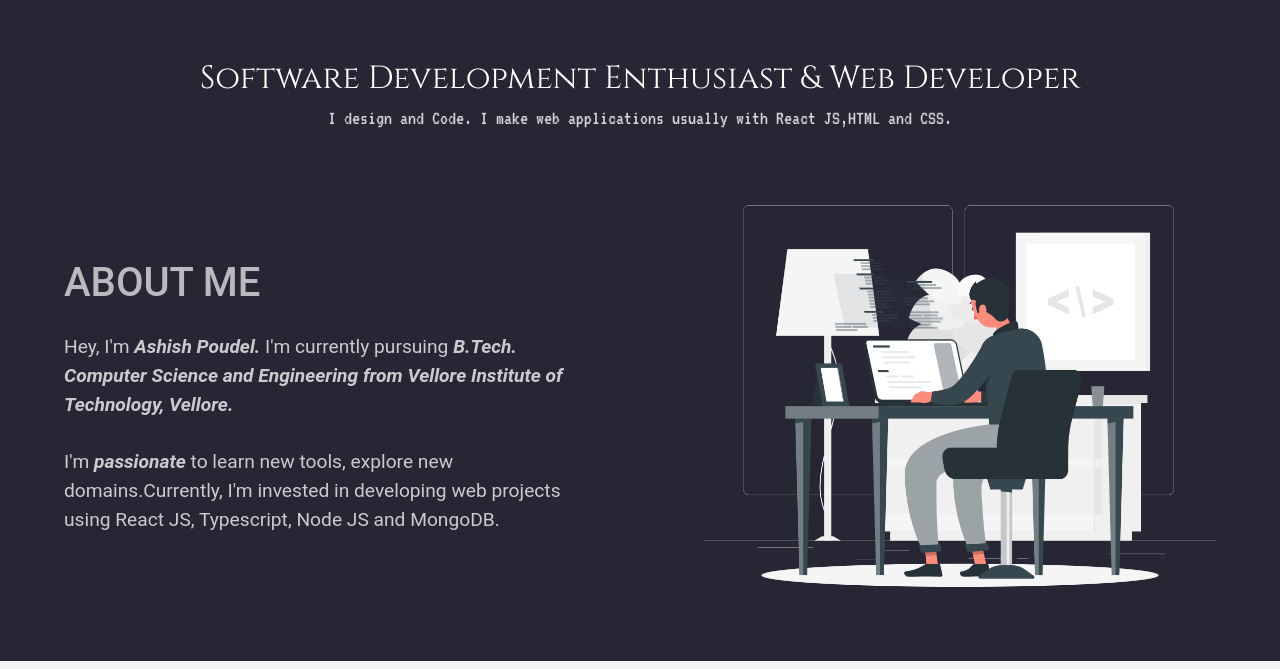
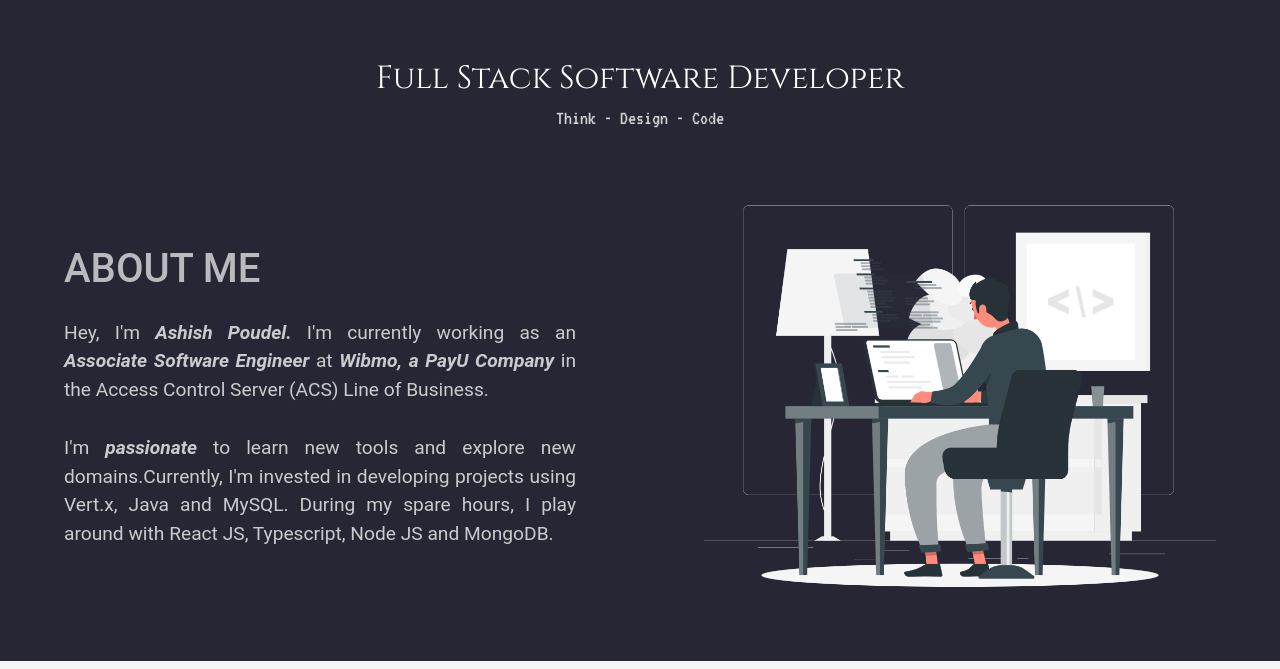
Before and after one commit to ashishpoudel995/ashishpoudel995.github.io, a React app: page / in a window 1280 px wide. Shown: the part 131-800 px from the top of the page. Built offline with nearby package versions, Linux system fonts and the light colour scheme.

Commit message:
Profile Updated

```diff
--- a/public/style.css
+++ b/public/style.css
@@ -57,9 +57,9 @@ body {
   color: #fff;
   font-size: 32px;
   font-family: "Cinzel";
-  align-items: center;
+  /* align-items: center;
   display: flex;
-  flex-wrap: wrap;
+  flex-wrap: wrap; */
   justify-content: center;
   margin-left: 5%;
   margin-right: 5%;
@@ -68,6 +68,10 @@ body {
   font-size: 20px;
   font-family: "VT323";
   opacity: 0.8;
+  justify-content: center;
+  align-items: center;
+  display: flex;
+  flex-wrap: wrap;
 }
 .languages-container {
   width: 100%;
@@ -95,7 +99,7 @@ body {
   align-items: center;
   margin-top: 5%;
 }
-.languages{
+.languages {
   width: 400px;
 }
 .languages-container .illustration {
@@ -115,7 +119,7 @@ body {
     width: 100%;
     height: 100%;
   }
-  .languages{
+  .languages {
     width: 100%;
   }
 }
@@ -135,6 +139,7 @@ body {
   font-family: "Roboto";
   font-size: 1.2em;
   margin: 5%;
+  text-align: justify;
 }
 .introduction .intro-para h1 {
   margin-bottom: 5%;
@@ -170,13 +175,13 @@ body {
   font-family: "Cinzel";
 }
 
-.project{
+.project {
   display: flex;
   align-items: center;
   justify-content: center;
   flex-wrap: wrap;
 }
-.project .card{
+.project .card {
   background: #2a2b2f;
   position: relative;
   width: 400px;
@@ -191,7 +196,7 @@ body {
   transition: 0.3s;
 }
 @media only screen and (max-width: 900px) {
-  .project .card{
+  .project .card {
     height: fit-content;
   }
   .introduction .intro-para,
@@ -203,12 +208,12 @@ body {
     height: 100%;
   }
 }
-.project .card:hover{
+.project .card:hover {
   transform: translate(0, -10px);
   border: 2px solid blueviolet;
   cursor: pointer;
 }
-.project .card .title{
+.project .card .title {
   color: rgba(255, 255, 255, 0.8);
   text-align: center;
   margin-top: 5%;
@@ -254,7 +259,7 @@ body {
   transition: 0.2s ease-in-out;
   opacity: 0.6;
 }
-.project .card .banner img{
+.project .card .banner img {
   width: 100%;
   height: 200px;
 }
--- a/src/Components/Intro.jsx
+++ b/src/Components/Intro.jsx
@@ -7,11 +7,8 @@ class Intro extends React.Component {
     return (
       <div className="Intro">
         <div className="IntroText">
-          Software Development Enthusiast & Web Developer
-          <p>
-            I design and Code. I make web applications usually with React
-            JS,HTML and CSS.
-          </p>
+          Full Stack Software Developer
+          <p>Think - Design - Code</p>
         </div>
         <div className="introduction">
           <div className="intro-para">
@@ -19,15 +16,15 @@ class Intro extends React.Component {
               ABOUT <span>ME</span>
             </h1>
             <p>
-              Hey, I'm <span>Ashish Poudel.</span> I'm currently pursuing{" "}
-              <span>
-                B.Tech. Computer Science and Engineering from Vellore Institute
-                of Technology, Vellore.
-              </span>
+              Hey, I'm <span>Ashish Poudel.</span> I'm currently working as an{" "}
+              <span>Associate Software Engineer</span> at{" "}
+              <span>Wibmo, a PayU Company</span> in the Access Control Server
+              (ACS) Line of Business.
               <br />
               <br />
-              I'm <span>passionate</span> to learn new tools, explore new
-              domains.Currently, I'm invested in developing web projects using
+              I'm <span>passionate</span> to learn new tools and explore new
+              domains.Currently, I'm invested in developing projects using
+              Vert.x, Java and MySQL. During my spare hours, I play around with
               React JS, Typescript, Node JS and MongoDB.
             </p>
           </div>
--- a/src/Components/MyExperience.jsx
+++ b/src/Components/MyExperience.jsx
@@ -31,6 +31,20 @@ export const MyExperience = () => {
         <div className="timeline-chart">
           <Timeline theme={customTheme} dateFormat="ll">
             <Container>
+              <YearContent startDate="2022/06/20" />
+              <BodyContent>
+                <Section title="Associate Software Engineer">
+                  <Description
+                    variant="subtitle"
+                    text="Wibmo, a PayU Company"
+                  />
+                  <Description text="- Part of Access Control Server(ACS) line of business" />
+                  <Description text="- Developing various features for clients like SBIC, PNB, BOB, etc." />
+                  <Description text="- Working on projects involving card schemes like Visa, Mastercard, AmEx, Rupay, etc." />
+                </Section>
+              </BodyContent>
+            </Container>
+            <Container>
               <YearContent startDate="2020/11/30" endDate="2021/01/30" />
               <BodyContent>
                 <Section title="Web Application Developer Intern">
```
Also changed, not shown: 1 other file.
